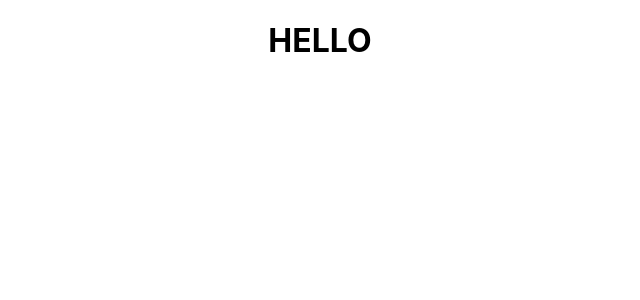
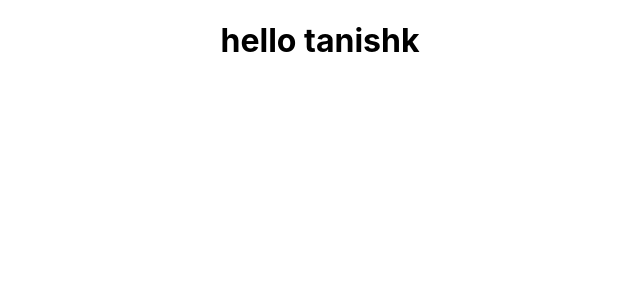
Before and after one commit to tanishk15sharma/basics, a React (Create React App) app: page / in a window 1280 px wide. Shown: the top 300 px of the page, without its empty margins (320-960 px from the left). Built offline with nearby package versions, Linux system fonts and the light colour scheme.

Commit message:
folder made ,export/import made

```diff
--- a/src/App.js
+++ b/src/App.js
@@ -1,14 +1,10 @@
+import React, { Component } from "react";
 import "./App.css";
-
+import GreetName from "./components/greet";
 function App() {
-  function haha() {
-    console.log("hii");
-  }
-  haha();
-
   return (
     <div className="App">
-      <h1>HELLO</h1>
+      <GreetName />
     </div>
   );
 }
--- /dev/null
+++ b/src/components/greet.js
@@ -0,0 +1,5 @@
+import React from "react";
+
+const greetName = () => <h1>hello tanishk</h1>;
+
+export default greetName;
```
Also changed, not shown: 1 other file (tests, documents, lock files or other folders).
